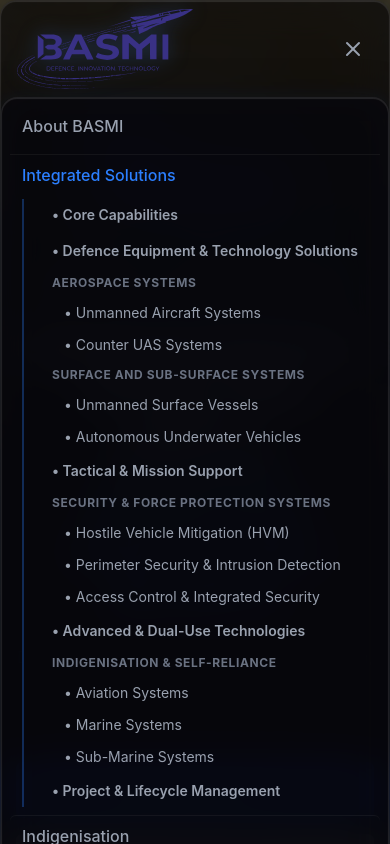
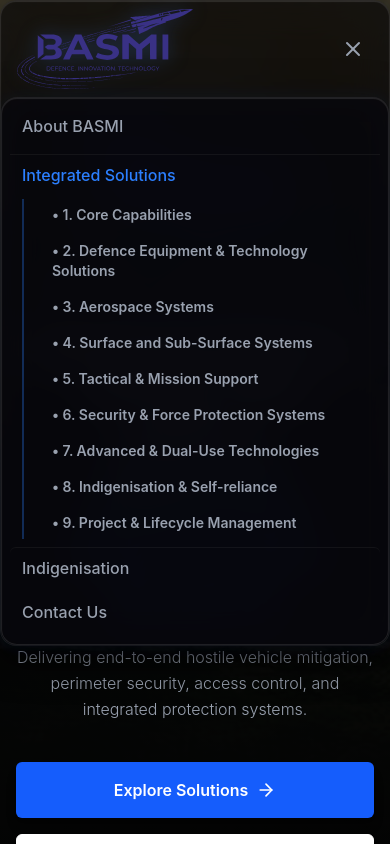
Before and after one commit to YouKnowPrem/BASMI-test1, a React (Vite) app: page / in a window 390 px wide. Both pictures are taken after a click on the button 353 px from the left and 49 px from the top of the page. Shown: the top 844 px of the page. Built offline with nearby package versions, Linux system fonts and the light colour scheme.

Commit message:
Refactor Navbar: simplify dropdown links and optimize hover transitions

```diff
--- a/src/components/Navbar.tsx
+++ b/src/components/Navbar.tsx
@@ -48,29 +48,30 @@
 
               {/* Mega Dropdown Panel */}
               {isSolutionsOpen && (
-                <div className="absolute left-1/2 -translate-x-1/2 mt-1 w-[850px] glass-panel p-6 grid grid-cols-3 gap-6 rounded-xl animate-fade-in">
+                <div className="absolute left-1/2 -translate-x-1/2 top-full pt-2 w-[850px] z-50">
+                  <div className="glass-panel p-6 grid grid-cols-3 gap-6 rounded-xl animate-fade-in">
                     {/* Column 1 */}
                     <div className="space-y-4">
                       <div>
                         <h4 className="text-xs font-bold text-blue-500 uppercase tracking-widest mb-3 flex items-center">
                           <Award className="h-4 w-4 mr-1.5" /> Foundations & Tech
                         </h4>
-                      <ul className="space-y-2.5 text-sm">
+                        <ul className="space-y-3.5 text-sm">
                           <li>
                             <Link to="/about" className="text-gray-300 hover:text-white block font-medium transition-colors">1. Core Capabilities</Link>
-                          <span className="text-xs text-gray-500 block">Strategic aerospace, defence & military systems</span>
+                            <span className="text-xs text-gray-500 block mt-0.5">Strategic aerospace, defence & military systems</span>
                           </li>
-                        <li className="pt-2">
+                          <li>
                             <Link to="/tactical" className="text-gray-300 hover:text-white block font-medium transition-colors">2. Defence Equipment & Technology Solutions</Link>
-                          <span className="text-xs text-gray-500 block">Strategic systems integration & equipment supply</span>
+                            <span className="text-xs text-gray-500 block mt-0.5">Strategic systems integration & equipment supply</span>
                           </li>
-                        <li className="pt-2">
+                          <li>
                             <Link to="/about" className="text-gray-300 hover:text-white block font-medium transition-colors">7. Advanced & Dual-Use Technologies</Link>
-                          <span className="text-xs text-gray-500 block">Next-generation tech & dual-use applications</span>
+                            <span className="text-xs text-gray-500 block mt-0.5">Next-generation tech & dual-use applications</span>
                           </li>
-                        <li className="pt-2">
+                          <li>
                             <Link to="/contact" className="text-gray-300 hover:text-white block font-medium transition-colors">9. Project & Lifecycle Management</Link>
-                          <span className="text-xs text-gray-500 block">Sustainment support & program consulting</span>
+                            <span className="text-xs text-gray-500 block mt-0.5">Sustainment support & program consulting</span>
                           </li>
                         </ul>
                       </div>
@@ -82,28 +83,18 @@
                         <h4 className="text-xs font-bold text-blue-500 uppercase tracking-widest mb-3 flex items-center">
                           <Cpu className="h-4 w-4 mr-1.5" /> Aerospace & Indigenisation
                         </h4>
-                      <ul className="space-y-2.5 text-sm">
+                        <ul className="space-y-3.5 text-sm">
                           <li>
-                          <span className="text-white font-medium block">3. Aerospace Systems</span>
-                          <div className="pl-3 mt-1 space-y-1 text-xs">
-                            <Link to="/uas" className="text-gray-400 hover:text-white block transition-colors">• Unmanned Aircraft Systems</Link>
-                            <Link to="/uas" className="text-gray-400 hover:text-white block transition-colors">• Counter UAS Systems</Link>
-                          </div>
+                            <Link to="/uas" className="text-gray-300 hover:text-white block font-medium transition-colors">3. Aerospace Systems</Link>
+                            <span className="text-xs text-gray-500 block mt-0.5">Unmanned aircraft and counter UAS systems</span>
                           </li>
-                        <li className="pt-2">
-                          <span className="text-white font-medium block">4. Surface and Sub-Surface Systems</span>
-                          <div className="pl-3 mt-1 space-y-1 text-xs">
-                            <Link to="/aerospace" className="text-gray-400 hover:text-white block transition-colors">• Unmanned Surface Vessels</Link>
-                            <Link to="/aerospace" className="text-gray-400 hover:text-white block transition-colors">• Autonomous Underwater Vehicles</Link>
-                          </div>
+                          <li>
+                            <Link to="/aerospace" className="text-gray-300 hover:text-white block font-medium transition-colors">4. Surface and Sub-Surface Systems</Link>
+                            <span className="text-xs text-gray-500 block mt-0.5">Unmanned vessels & autonomous underwater vehicles</span>
                           </li>
-                        <li className="pt-2">
-                          <span className="text-white font-medium block">8. Indigenisation & Self-reliance</span>
-                          <div className="pl-3 mt-1 space-y-1 text-xs">
-                            <Link to="/indigenization" className="text-gray-400 hover:text-white block transition-colors">• Aviation Systems</Link>
-                            <Link to="/indigenization" className="text-gray-400 hover:text-white block transition-colors">• Marine Systems</Link>
-                            <Link to="/indigenization" className="text-gray-400 hover:text-white block transition-colors">• Sub-Marine Systems</Link>
-                          </div>
+                          <li>
+                            <Link to="/indigenization" className="text-gray-300 hover:text-white block font-medium transition-colors">8. Indigenisation & Self-reliance</Link>
+                            <span className="text-xs text-gray-500 block mt-0.5">Aviation, marine, and sub-marine indigenised systems</span>
                           </li>
                         </ul>
                       </div>
@@ -115,20 +106,17 @@
                         <h4 className="text-xs font-bold text-blue-500 uppercase tracking-widest mb-3 flex items-center">
                           <Shield className="h-4 w-4 mr-1.5" /> Force Protection
                         </h4>
-                      <ul className="space-y-2.5 text-sm">
+                        <ul className="space-y-3.5 text-sm">
                           <li>
-                          <span className="text-white font-medium block">6. Security & Force Protection Systems</span>
-                          <div className="pl-3 mt-1 space-y-1 text-xs">
-                            <Link to="/security" className="text-gray-400 hover:text-white block transition-colors">• Hostile Vehicle Mitigation (HVM)</Link>
-                            <Link to="/security" className="text-gray-400 hover:text-white block transition-colors">• Perimeter Security & Intrusion Detection</Link>
-                            <Link to="/security" className="text-gray-400 hover:text-white block transition-colors">• Access Control & Integrated Security</Link>
-                          </div>
+                            <Link to="/tactical" className="text-gray-300 hover:text-white block font-medium transition-colors">5. Tactical & Mission Support</Link>
+                            <span className="text-xs text-gray-500 block mt-0.5">Tactical gear & specialized support systems</span>
                           </li>
-                        <li className="pt-3">
-                          <Link to="/tactical" className="text-gray-300 hover:text-white block font-medium transition-colors">5. Tactical & Mission Support</Link>
-                          <span className="text-xs text-gray-500 block">Tactical gear & specialized support systems</span>
+                          <li>
+                            <Link to="/security" className="text-gray-300 hover:text-white block font-medium transition-colors">6. Security & Force Protection Systems</Link>
+                            <span className="text-xs text-gray-500 block mt-0.5">Hostile vehicle mitigation, perimeter security & integrated access</span>
                           </li>
                         </ul>
+                      </div>
                     </div>
                   </div>
                 </div>
@@ -190,32 +178,15 @@
             </div>
 
             <div className="pl-4 space-y-1 text-sm border-l-2 border-blue-500/30 ml-3">
-              <Link to="/about" onClick={() => setIsOpen(false)} className="block px-3 py-1.5 text-gray-400 hover:text-white font-semibold">• Core Capabilities</Link>
-              <Link to="/tactical" onClick={() => setIsOpen(false)} className="block px-3 py-1.5 text-gray-400 hover:text-white font-semibold">• Defence Equipment & Technology Solutions</Link>
-
-              <div className="px-3 py-1 text-xs font-bold text-gray-500 uppercase tracking-wider mt-1">Aerospace Systems</div>
-              <Link to="/uas" onClick={() => setIsOpen(false)} className="block pl-6 py-1 text-gray-400 hover:text-white">• Unmanned Aircraft Systems</Link>
-              <Link to="/uas" onClick={() => setIsOpen(false)} className="block pl-6 py-1 text-gray-400 hover:text-white">• Counter UAS Systems</Link>
-
-              <div className="px-3 py-1 text-xs font-bold text-gray-500 uppercase tracking-wider mt-1">Surface and Sub-Surface Systems</div>
-              <Link to="/aerospace" onClick={() => setIsOpen(false)} className="block pl-6 py-1 text-gray-400 hover:text-white">• Unmanned Surface Vessels</Link>
-              <Link to="/aerospace" onClick={() => setIsOpen(false)} className="block pl-6 py-1 text-gray-400 hover:text-white">• Autonomous Underwater Vehicles</Link>
-
-              <Link to="/tactical" onClick={() => setIsOpen(false)} className="block px-3 py-1.5 text-gray-400 hover:text-white font-semibold">• Tactical & Mission Support</Link>
-
-              <div className="px-3 py-1 text-xs font-bold text-gray-500 uppercase tracking-wider mt-1">Security & Force Protection Systems</div>
-              <Link to="/security" onClick={() => setIsOpen(false)} className="block pl-6 py-1 text-gray-400 hover:text-white">• Hostile Vehicle Mitigation (HVM)</Link>
-              <Link to="/security" onClick={() => setIsOpen(false)} className="block pl-6 py-1 text-gray-400 hover:text-white">• Perimeter Security & Intrusion Detection</Link>
-              <Link to="/security" onClick={() => setIsOpen(false)} className="block pl-6 py-1 text-gray-400 hover:text-white">• Access Control & Integrated Security</Link>
-
-              <Link to="/about" onClick={() => setIsOpen(false)} className="block px-3 py-1.5 text-gray-400 hover:text-white font-semibold">• Advanced & Dual-Use Technologies</Link>
-
-              <div className="px-3 py-1 text-xs font-bold text-gray-500 uppercase tracking-wider mt-1">Indigenisation & Self-reliance</div>
-              <Link to="/indigenization" onClick={() => setIsOpen(false)} className="block pl-6 py-1 text-gray-400 hover:text-white">• Aviation Systems</Link>
-              <Link to="/indigenization" onClick={() => setIsOpen(false)} className="block pl-6 py-1 text-gray-400 hover:text-white">• Marine Systems</Link>
-              <Link to="/indigenization" onClick={() => setIsOpen(false)} className="block pl-6 py-1 text-gray-400 hover:text-white">• Sub-Marine Systems</Link>
-
-              <Link to="/contact" onClick={() => setIsOpen(false)} className="block px-3 py-1.5 text-gray-400 hover:text-white font-semibold">• Project & Lifecycle Management</Link>
+              <Link to="/about" onClick={() => setIsOpen(false)} className="block px-3 py-1.5 text-gray-400 hover:text-white font-semibold">• 1. Core Capabilities</Link>
+              <Link to="/tactical" onClick={() => setIsOpen(false)} className="block px-3 py-1.5 text-gray-400 hover:text-white font-semibold">• 2. Defence Equipment & Technology Solutions</Link>
+              <Link to="/uas" onClick={() => setIsOpen(false)} className="block px-3 py-1.5 text-gray-400 hover:text-white font-semibold">• 3. Aerospace Systems</Link>
+              <Link to="/aerospace" onClick={() => setIsOpen(false)} className="block px-3 py-1.5 text-gray-400 hover:text-white font-semibold">• 4. Surface and Sub-Surface Systems</Link>
+              <Link to="/tactical" onClick={() => setIsOpen(false)} className="block px-3 py-1.5 text-gray-400 hover:text-white font-semibold">• 5. Tactical & Mission Support</Link>
+              <Link to="/security" onClick={() => setIsOpen(false)} className="block px-3 py-1.5 text-gray-400 hover:text-white font-semibold">• 6. Security & Force Protection Systems</Link>
+              <Link to="/about" onClick={() => setIsOpen(false)} className="block px-3 py-1.5 text-gray-400 hover:text-white font-semibold">• 7. Advanced & Dual-Use Technologies</Link>
+              <Link to="/indigenization" onClick={() => setIsOpen(false)} className="block px-3 py-1.5 text-gray-400 hover:text-white font-semibold">• 8. Indigenisation & Self-reliance</Link>
+              <Link to="/contact" onClick={() => setIsOpen(false)} className="block px-3 py-1.5 text-gray-400 hover:text-white font-semibold">• 9. Project & Lifecycle Management</Link>
             </div>
 
             <NavLink
```
Lines whose indentation alone changed are shown as unchanged.
